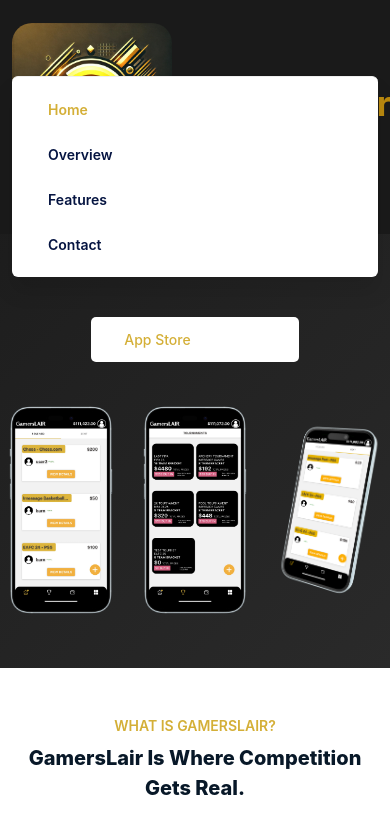
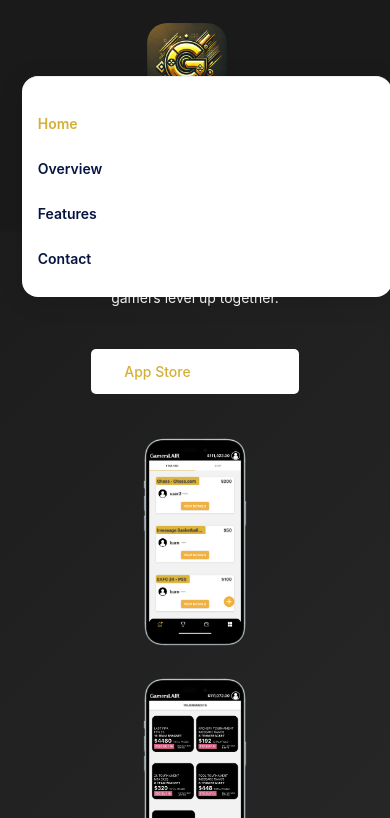
Before and after one commit to Emmanuel96/gamerslair-landing, a website: page index.html in a window 390 px wide. Both pictures are taken after a click on the button "Toggle navigation". Shown: the top 818 px of the page. Drawn offline with Linux system fonts and the light colour scheme; some icons are missing.

Commit message:
makes it look better on phones

```diff
--- a/assets/css/main.css
+++ b/assets/css/main.css
@@ -2618,3 +2618,62 @@
   text-fill-color: transparent;
   letter-spacing: 1px;
 }
+
+/* ===== Custom Mobile Fixes for Navbar & Hero Section ===== */
+@media (max-width: 767px) {
+  /* Navbar: stack logo and hamburger vertically */
+  .navbar-brand {
+    width: 100%;
+    display: flex;
+    flex-direction: column;
+    align-items: center;
+    gap: 8px;
+  }
+  .navbar-brand img {
+    max-width: 80px;
+    margin-bottom: 4px;
+  }
+  .mobile-menu-btn {
+    margin: 0 auto 8px auto;
+    display: block;
+  }
+  /* Navbar menu: full width, padding, less overlap */
+  .navbar-collapse.sub-menu-bar {
+    width: 95vw;
+    left: 2.5vw;
+    right: 2.5vw;
+    top: 60px;
+    border-radius: 16px;
+    box-shadow: 0 4px 24px rgba(0,0,0,0.12);
+    padding: 24px 0 16px 0;
+    background: #fff;
+    z-index: 1000;
+  }
+  .navbar-nav {
+    width: 100%;
+    text-align: left;
+  }
+  .navbar-nav .nav-item {
+    margin: 12px 0;
+  }
+  /* Add spacing below navbar so hero text isn't blocked */
+  .hero-area {
+    margin-top: 32px;
+  }
+  /* Center hero buttons and images */
+  .hero-area .hero-content .button {
+    display: flex;
+    flex-direction: column;
+    align-items: center;
+    gap: 12px;
+  }
+  .hero-area .hero-image {
+    flex-direction: column;
+    gap: 16px;
+    align-items: center;
+  }
+  .hero-area .hero-image img {
+    max-width: 80vw;
+    margin: 0 auto;
+  }
+}
```
